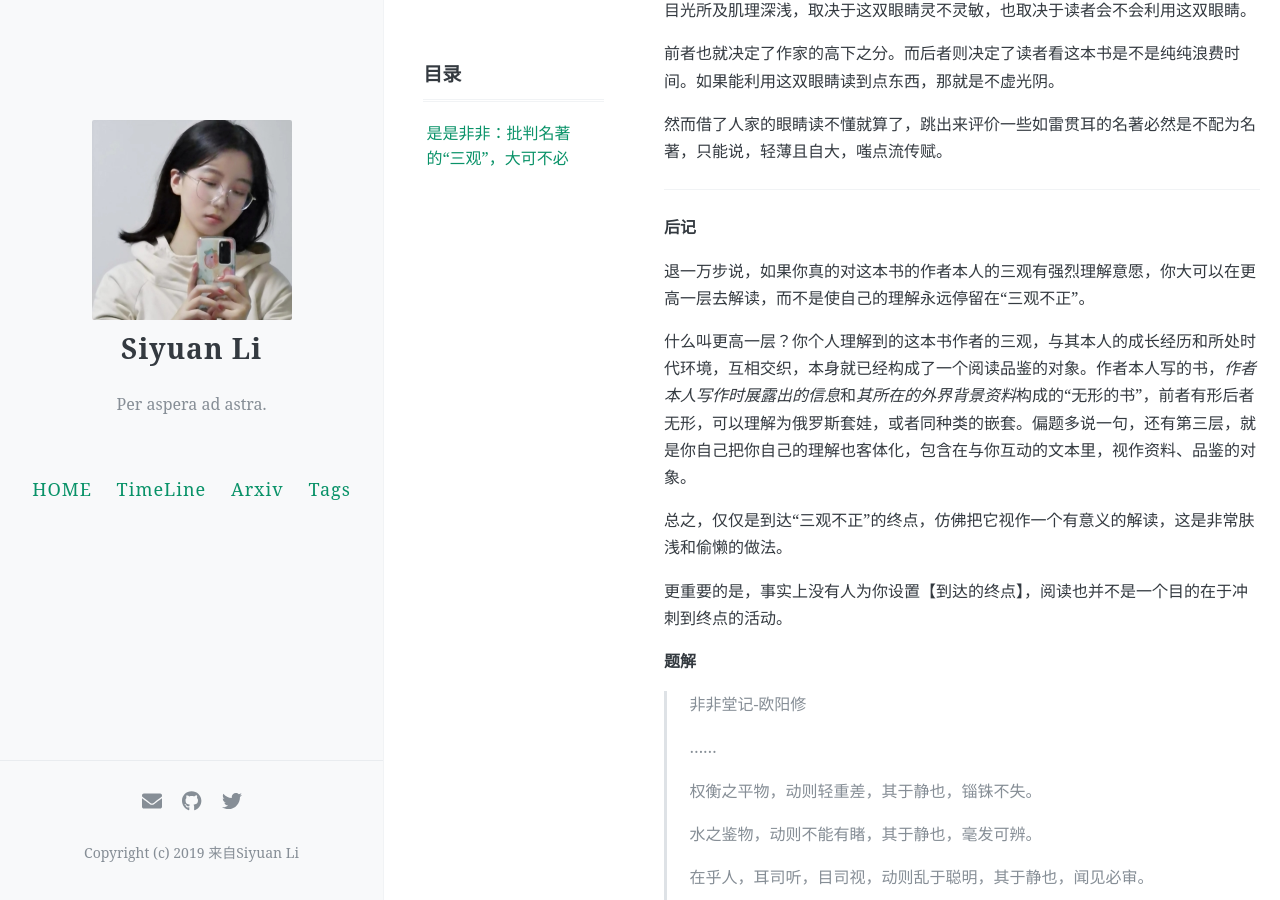
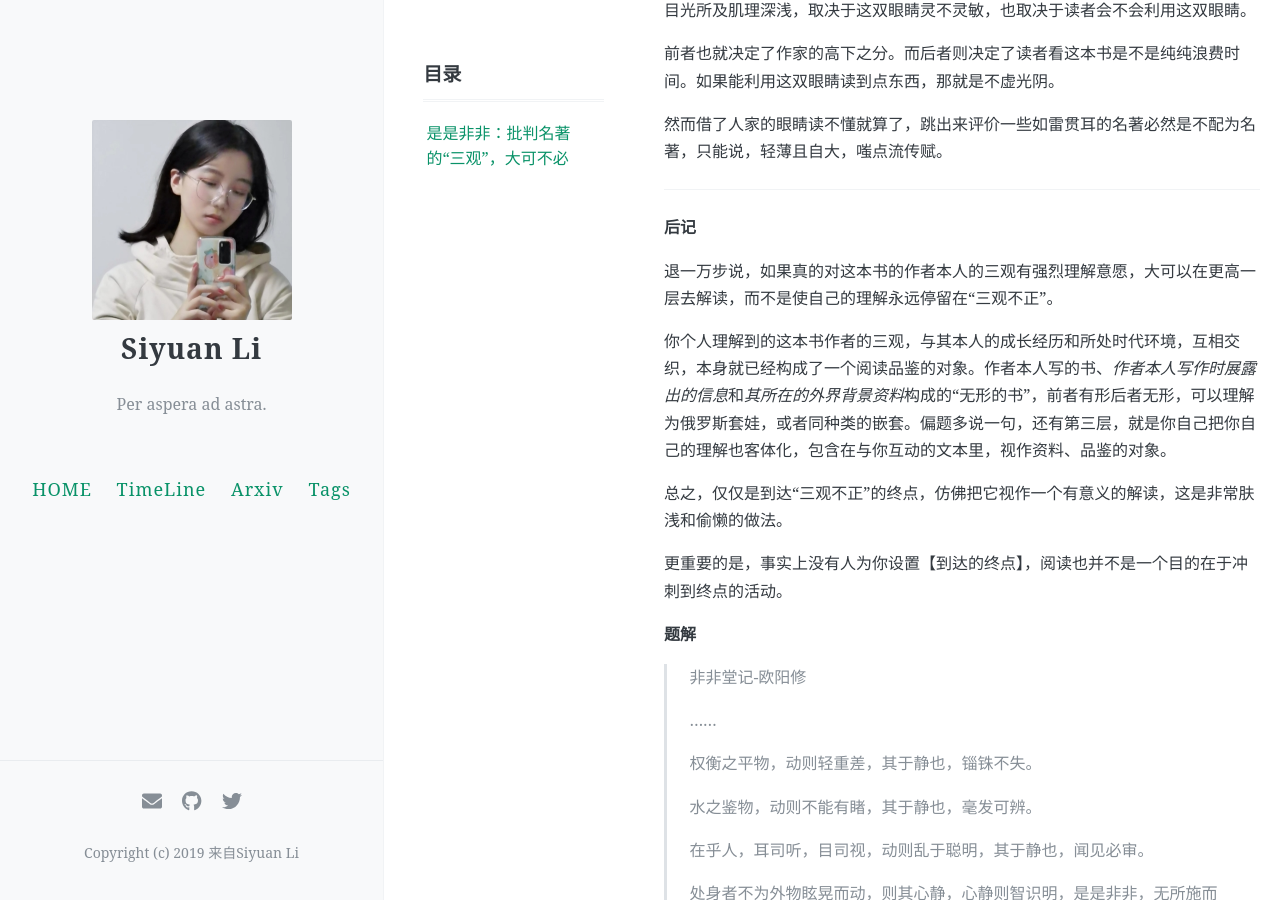
Before and after one commit to ApolloLSY/Attic, a Jekyll site: the page built from _posts/2022-07-20-Essay1_Literature&Worldview.md, in a window 1280 px wide and 900 px high, scrolled down 960 px. Built offline with Jekyll 4.4.1, drawn with Linux system fonts in a browser that asks for light colours; comment, search, counter and statistics services are not loaded; some of the changed text lies outside the part shown.

Commit message:
Update 2022-07-20-Essay1_Literature&Worldview.md

```diff
--- a/_posts/2022-07-20-Essay1_Literature&Worldview.md
+++ b/_posts/2022-07-20-Essay1_Literature&Worldview.md
@@ -36,9 +36,9 @@ comments: true
 
 **后记**
 
-退一万步说，如果你真的对这本书的作者本人的三观有强烈理解意愿，你大可以在更高一层去解读，而不是使自己的理解永远停留在“三观不正”。
+退一万步说，如果真的对这本书的作者本人的三观有强烈理解意愿，大可以在更高一层去解读，而不是使自己的理解永远停留在“三观不正”。
 
-什么叫更高一层？你个人理解到的这本书作者的三观，与其本人的成长经历和所处时代环境，互相交织，本身就已经构成了一个阅读品鉴的对象。作者本人写的书，*作者本人写作时展露出的信息*和*其所在的外界背景资料*构成的“无形的书”，前者有形后者无形，可以理解为俄罗斯套娃，或者同种类的嵌套。偏题多说一句，还有第三层，就是你自己把你自己的理解也客体化，包含在与你互动的文本里，视作资料、品鉴的对象。
+你个人理解到的这本书作者的三观，与其本人的成长经历和所处时代环境，互相交织，本身就已经构成了一个阅读品鉴的对象。作者本人写的书、*作者本人写作时展露出的信息*和*其所在的外界背景资料*构成的“无形的书”，前者有形后者无形，可以理解为俄罗斯套娃，或者同种类的嵌套。偏题多说一句，还有第三层，就是你自己把你自己的理解也客体化，包含在与你互动的文本里，视作资料、品鉴的对象。
 
 总之，仅仅是到达“三观不正”的终点，仿佛把它视作一个有意义的解读，这是非常肤浅和偷懒的做法。
 
```
Also changed, not shown: other parts of _posts/2022-07-20-Essay1_Literature&Worldview.md (+2 -2 lines).
